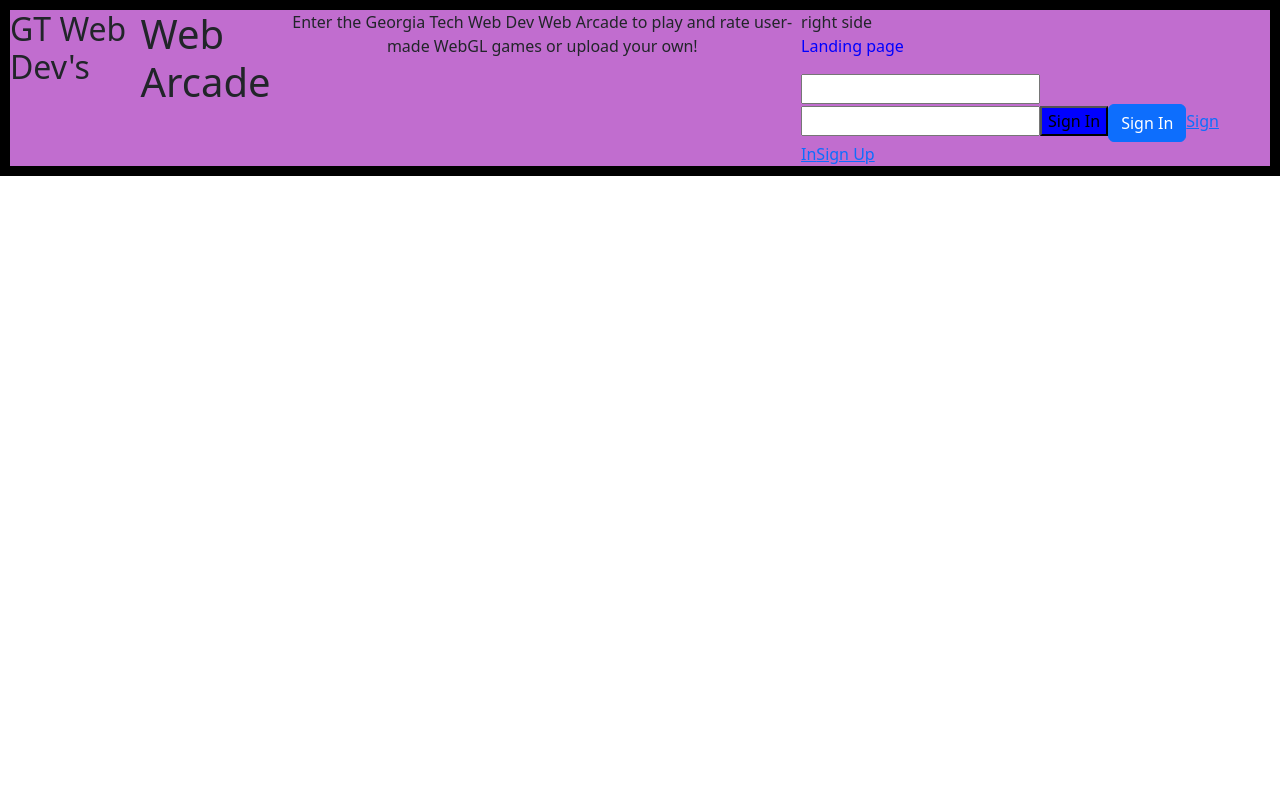
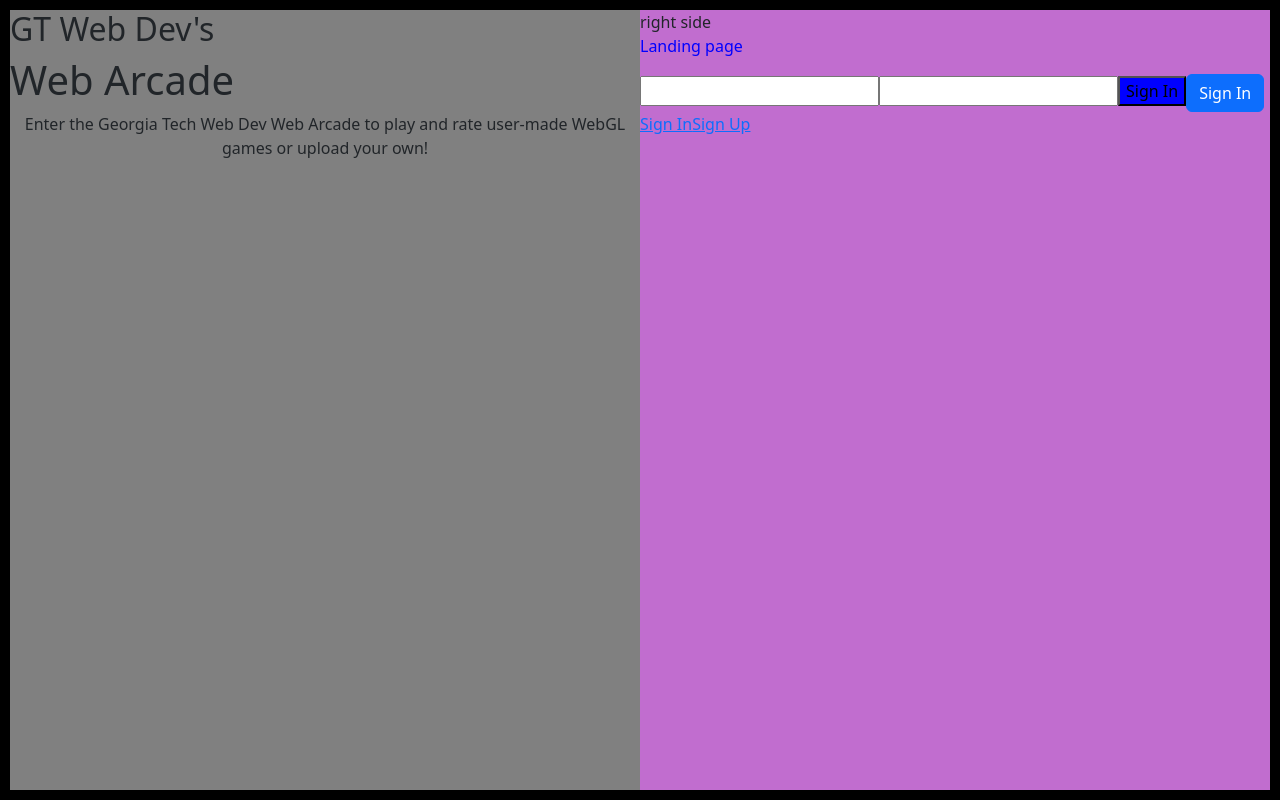
Before and after one commit to GTWebArcade/webarcade-webapp, a React (Create React App) app: page / in a window 1280 px wide. Built offline with nearby package versions, Linux system fonts and the light colour scheme.

Commit message:
landing page is split into left and right side

```diff
--- a/src/component/landing/index.js
+++ b/src/component/landing/index.js
@@ -2,6 +2,13 @@
 import Button from 'react-bootstrap/Button';
 import styles from './styles.module.css';
 
+// function SignInBox() {
+//   return (
+//     <div>
+
+//     </div>
+//   );
+// }
 function LeftSide() {
   return (
     <div className={styles.leftside}>
@@ -13,7 +20,7 @@
   );
 }
 
-function LandingPage() {
+function RightSide() {
   // store input text into variables
   const [username, setUsername] = React.useState();
   const [password, setPassword] = React.useState();
@@ -26,13 +33,10 @@
     // eslint-disable-next-line no-alert
     alert('Not implemented');
   }
-
   return (
-    <div className={styles.classone}>
-      <LeftSide/>
-      <div>
+    <div className={styles.rightSide}>
         right side
-        {/*  */}
+        <div className={styles.signInBox}>
         <p className={styles.dummyStyle}>Landing page</p>
           <input type="text" value={username} onChange={(event) => { setUsername(event?.target?.value); }}/>
           <input type="password" value={password} onChange={(event) => { setPassword(event?.target?.value); }}/>
@@ -40,7 +44,16 @@
           <Button onClick={() => { signIn(); }}variant="primary">Sign In</Button>
           <a href='/sign-in'>Sign In</a>
           <a href='/sign-up'>Sign Up</a>
-      </div>
+        </div>
+    </div>
+  );
+}
+
+function LandingPage() {
+  return (
+    <div className={styles.landingPage}>
+      <LeftSide/>
+      <RightSide/>
     </div>
   );
 }
--- a/src/component/landing/styles.module.css
+++ b/src/component/landing/styles.module.css
@@ -9,14 +9,27 @@
     background-color: blue;
 }
 
-.leftside {
-    display: flex;
+.signInBox {
+    display: inline-block;
+    justify-content: center;
+    align-items: center;
 }
 
-.classone {
+.leftside {
+    flex: 0.5;
+    background: gray;
+    width: 50vh;
+}
+
+.rightSide {
+    flex: 0.5;
+    background-color: #c16dcf;
+}
+
+.landingPage {
     display: flex;
     flex-direction: row;
-    background-color: #c16dcf;
+    height: 100vh;
     border: solid black 10px;
 }
 
```
